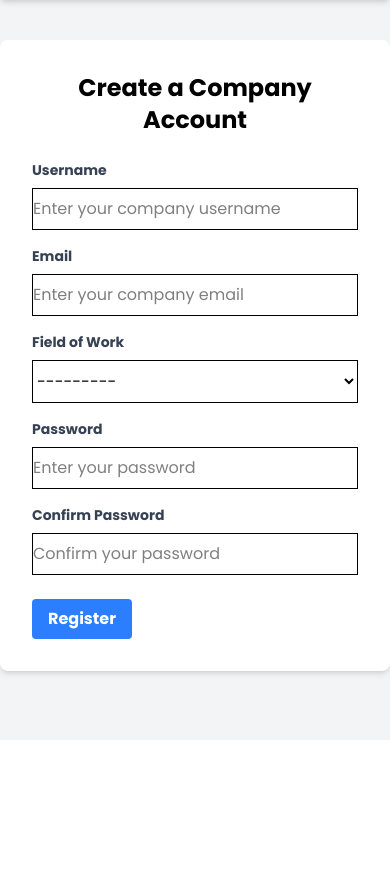
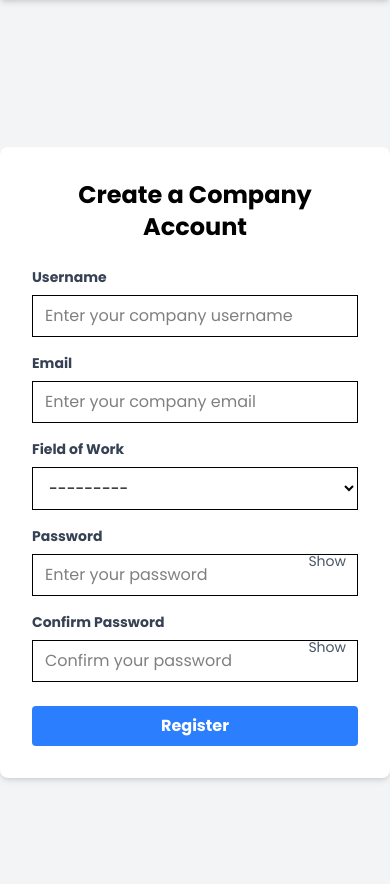
Before and after one commit to johneliud/xpertshub, a Django app: page /auth/register/company/ in a window 390 px wide. Shown: the part 104-988 px from the top of the page. Before the commit the page ends 784 px from the top, so only its background shows below. Run offline with Django 5.2, Linux system fonts and the light colour scheme; style sheets or scripts are compiled from the project's sources; some libraries are stand-ins or nearby versions.

Commit message:
feat: redesign company registration template with password visibility toggle
- Implement centered layout with full viewport height alignment
- Add password visibility toggle buttons for both password fields
- Position show/hide buttons inside password input containers
- Make submit button full width for better mobile usability
- Maintain existing form structure and error handling
- Improve visual hierarchy with consistent spacing and typography
- Enhance user experience with interactive password management
- Prepare template for JavaScript password toggle functionality

```diff
--- a/users/templates/users/company_register.html
+++ b/users/templates/users/company_register.html
@@ -1,5 +1,6 @@
 {% extends "xpertshub_app/base.html" %} {% block content %}
-<div class="max-w-md mx-auto mt-10">
+<div class="min-h-screen flex items-center justify-center">
+  <div class="max-w-md w-full">
     <div class="bg-white p-8 rounded-lg shadow-md">
       <h2 class="text-2xl font-bold text-center mb-6">
         Create a Company Account
@@ -17,7 +18,9 @@
         </div>
 
         <div class="mb-4">
-        <label for="id_email" class="block text-gray-700 text-sm font-bold mb-2"
+          <label
+            for="id_email"
+            class="block text-gray-700 text-sm font-bold mb-2"
             >Email</label
           >
           {{ form.email }}
@@ -32,22 +35,34 @@
           {{ form.field_of_work }}
         </div>
 
-      <div class="mb-4">
+        <div class="mb-4 relative">
           <label
             for="id_password"
             class="block text-gray-700 text-sm font-bold mb-2"
             >Password</label
           >
           {{ form.password }}
+          <button
+            type="button"
+            class="toggle-password absolute inset-y-0 right-0 px-3 flex items-center text-sm text-gray-600"
+          >
+            Show
+          </button>
         </div>
 
-      <div class="mb-6">
+        <div class="mb-6 relative">
           <label
             for="id_password_confirmation"
             class="block text-gray-700 text-sm font-bold mb-2"
             >Confirm Password</label
           >
           {{ form.password_confirmation }}
+          <button
+            type="button"
+            class="toggle-password absolute inset-y-0 right-0 px-3 flex items-center text-sm text-gray-600"
+          >
+            Show
+          </button>
         </div>
 
         {% if form.errors %}
@@ -64,7 +79,7 @@
         <div class="flex items-center justify-between">
           <button
             type="submit"
-          class="bg-blue-500 hover:bg-blue-700 text-white font-bold py-2 px-4 rounded focus:outline-none focus:shadow-outline"
+            class="w-full bg-blue-500 hover:bg-blue-700 text-white font-bold py-2 px-4 rounded focus:outline-none focus:shadow-outline"
           >
             Register
           </button>
@@ -72,4 +87,5 @@
       </form>
     </div>
   </div>
+</div>
 {% endblock %}
```
Lines whose indentation alone changed are shown as unchanged.
